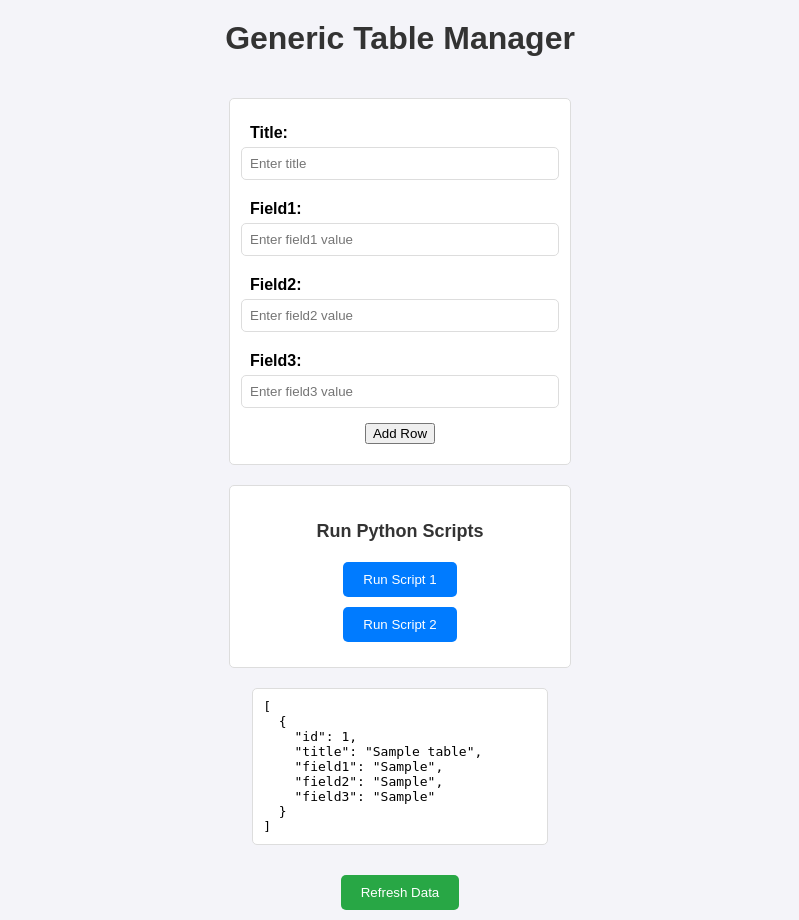
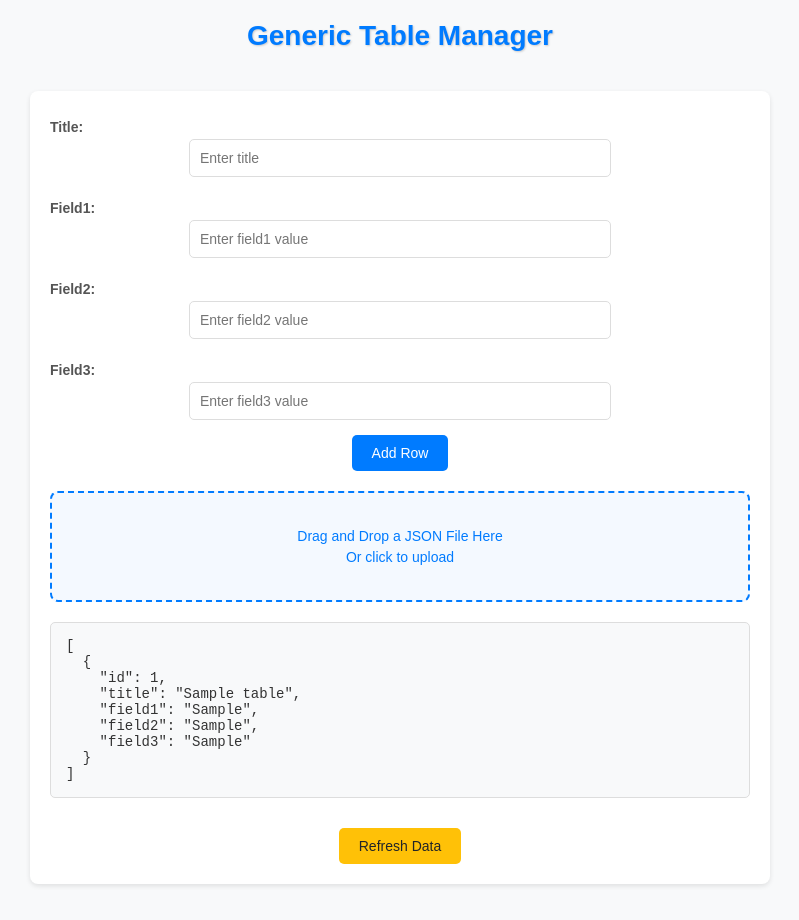
Before and after one commit to charlitos-1/offline_flask_app, a Flask app: page / in a window 1280 px wide. Shown: the whole page, without its empty margins (240-1039 px from the left). After the commit the page ends 886 px from the top, so only its background shows below. Run offline with Flask 3, Linux system fonts and the light colour scheme; tables that the repository leaves empty hold one stand-in row (values such as "Sample post").

Commit message:
add drag and drop

```diff
--- a/app.py
+++ b/app.py
@@ -39,7 +39,6 @@ def run_script():
 def get_data():
     """Retrieve all data from a table."""
     table_name = request.args.get("table_name", "generic_table")
-
     conn = db_helper.get_db_connection(DB_FILE)
     query = f"SELECT * FROM {table_name}"
     data = pd.read_sql_query(query, conn)
@@ -49,14 +48,24 @@ def get_data():
 
 @app.route("/add-row", methods=["POST"])
 def add_row():
-    """Add a new row to a specified table."""
+    """Add a single row to the table."""
     table_name = request.json.get("table_name", "generic_table")
-    row_data = request.json.get(
-        "row_data", {}
-    )  # Example: {"title": "Task 1", "field1": "Value1"}
+    row_data = request.json.get("row_data", {})
     db_helper.add_row(DB_FILE, table_name, row_data)
     return jsonify({"status": "success", "message": f"Row added to {table_name}"})
 
 
+@app.route("/add-rows", methods=["POST"])
+def add_rows():
+    """Add multiple rows to the table."""
+    table_name = request.json.get("table_name", "generic_table")
+    rows = request.json.get("rows", [])
+    for row in rows:
+        db_helper.add_row(DB_FILE, table_name, row)
+    return jsonify(
+        {"status": "success", "message": f"{len(rows)} rows added to {table_name}"}
+    )
+
+
 if __name__ == "__main__":
     main()
--- a/db_helper.py
+++ b/db_helper.py
@@ -1,5 +1,4 @@
 import sqlite3
-import pandas as pd
 import os
 
 
@@ -31,7 +30,7 @@ def initialize_database(db_file, table_name="generic_table"):
 
 
 def add_row(db_file, table_name, row_data):
-    """Adds a new row to a specified table."""
+    """Adds a single row to the table."""
     conn = get_db_connection(db_file)
     cursor = conn.cursor()
     columns = ", ".join(row_data.keys())
--- a/static/css/styles.css
+++ b/static/css/styles.css
@@ -1,106 +1,202 @@
 /* General Body Styling */
 body {
-    font-family: Arial, sans-serif;
-    text-align: center;
-    background-color: #f4f4f9;
+    font-family: 'Arial', sans-serif;
     margin: 0;
     padding: 0;
+    background-color: #f8f9fa;
+    color: #333;
     display: flex;
     flex-direction: column;
     align-items: center;
+    text-align: center;
 }
 
-/* Page Title */
 h1 {
     margin-top: 20px;
-    color: #333;
+    font-size: 28px;
+    color: #007bff;
+    text-shadow: 1px 1px 2px #ccc;
+}
+
+/* Container for Sections */
+.container {
+    margin: 20px auto;
+    padding: 20px;
+    width: 90%;
+    max-width: 700px;
+    background-color: #ffffff;
+    border-radius: 8px;
+    box-shadow: 0 2px 5px rgba(0, 0, 0, 0.1);
+    text-align: center;
 }
 
 /* Form Styling */
 form {
-    margin: 20px auto;
-    padding: 20px;
-    width: 300px;
-    background-color: #fff;
-    border: 1px solid #ddd;
-    border-radius: 5px;
+    margin-bottom: 20px;
     display: flex;
     flex-direction: column;
     align-items: center;
 }
 
 form label {
-    width: 100%;
-    margin: 5px 0 0;
     font-weight: bold;
-    text-align: left;
+    margin: 8px 0 4px;
+    font-size: 14px;
+    align-self: flex-start;
+    color: #555;
 }
 
 form input {
     width: 100%;
-    padding: 8px;
-    margin: 5px 0 15px;
+    max-width: 400px;
+    padding: 10px;
+    margin-bottom: 15px;
     border: 1px solid #ddd;
     border-radius: 5px;
+    font-size: 14px;
 }
 
-/* Script Button Section */
-.script-buttons {
-    margin: 20px auto;
+form button {
+    background-color: #007bff;
+    color: #fff;
+    border: none;
+    border-radius: 5px;
+    padding: 10px 20px;
+    font-size: 14px;
+    cursor: pointer;
+    transition: background-color 0.3s ease;
+}
+
+form button:hover {
+    background-color: #0056b3;
+}
+
+/* Drag-and-Drop Styling */
+#drop-area {
+    border: 2px dashed #007bff;
+    border-radius: 8px;
+    padding: 30px;
+    background-color: #f4f9ff;
+    color: #007bff;
+    text-align: center;
+    margin-bottom: 20px;
+    transition: background-color 0.3s ease, border-color 0.3s ease;
+    cursor: pointer;
+}
+
+#drop-area:hover {
+    background-color: #e6f2ff;
+    border-color: #0056b3;
+}
+
+#drop-area h2,
+#drop-area p {
+    margin: 5px 0;
+    font-size: 14px;
+    font-weight: 500;
+}
+
+/* JSON Preview Section */
+#json-preview {
+    margin: 20px 0;
     padding: 20px;
-    width: 300px;
+    background-color: #f8f9fa;
+    border: 1px solid #ddd;
+    border-radius: 5px;
+    text-align: left;
+    max-width: 700px;
+}
+
+#json-preview h3 {
+    margin-bottom: 10px;
+    font-size: 16px;
+    color: #333;
+}
+
+#parsed-data {
+    font-family: 'Courier New', monospace;
+    font-size: 14px;
+    padding: 10px;
     background-color: #fff;
     border: 1px solid #ddd;
     border-radius: 5px;
-    display: flex;
-    flex-direction: column;
-    align-items: center;
+    overflow-y: auto;
+    max-height: 300px;
+}
+
+#confirm-json-button {
+    display: inline-block;
+    background-color: #28a745;
+    color: #fff;
+    padding: 10px 20px;
+    border: none;
+    border-radius: 5px;
+    font-size: 14px;
+    cursor: pointer;
+    margin-top: 10px;
+    transition: background-color 0.3s ease;
+}
+
+#confirm-json-button:hover {
+    background-color: #218838;
+}
+
+/* Output Section */
+pre {
+    background-color: #f8f9fa;
+    border: 1px solid #ddd;
+    border-radius: 5px;
+    padding: 15px;
+    text-align: left;
+    max-width: 700px;
+    margin: 20px auto;
+    font-family: 'Courier New', monospace;
+    font-size: 14px;
+    overflow-x: auto;
+}
+
+/* Refresh Button */
+#refresh-data-button {
+    display: inline-block;
+    background-color: #ffc107;
+    color: #212529;
+    padding: 10px 20px;
+    border: none;
+    border-radius: 5px;
+    font-size: 14px;
+    cursor: pointer;
+    margin-top: 10px;
+    transition: background-color 0.3s ease;
+}
+
+#refresh-data-button:hover {
+    background-color: #e0a800;
+}
+
+/* Buttons for Script Execution */
+.script-buttons {
+    margin-top: 20px;
+    text-align: center;
 }
 
 .script-buttons h2 {
-    margin-bottom: 15px;
-    font-size: 18px;
-    color: #333;
+    font-size: 16px;
+    margin-bottom: 10px;
+    color: #555;
 }
 
 .script-buttons button {
-    padding: 10px 20px;
-    margin: 5px;
     background-color: #007bff;
     color: white;
     border: none;
     border-radius: 5px;
+    padding: 10px 15px;
+    margin: 5px;
+    font-size: 14px;
     cursor: pointer;
+    transition: background-color 0.3s ease;
 }
 
 .script-buttons button:hover {
     background-color: #0056b3;
 }
-
-/* Output Section */
-pre {
-    text-align: left;
-    margin: 20px auto;
-    padding: 10px;
-    width: 80%;
-    max-width: 500px;
-    background-color: #fff;
-    border: 1px solid #ddd;
-    border-radius: 5px;
-    overflow: auto;
-}
-
-/* Refresh Data Button */
-#refresh-data-button {
-    margin: 10px;
-    padding: 10px 20px;
-    background-color: #28a745;
-    color: white;
-    border: none;
-    border-radius: 5px;
-    cursor: pointer;
-}
-
-#refresh-data-button:hover {
-    background-color: #218838;
-}
--- a/static/js/scripts.js
+++ b/static/js/scripts.js
@@ -1,68 +1,134 @@
-// Function to fetch all data
+// Fetch all data from the database and display it in the output section
 async function fetchData() {
+    try {
         const response = await fetch(`/get-data?table_name=generic_table`);
+        if (!response.ok) {
+            throw new Error(`HTTP error! status: ${response.status}`);
+        }
         const data = await response.json();
         document.getElementById('output').innerText = JSON.stringify(data, null, 2);
+    } catch (error) {
+        console.error("Error fetching data:", error);
+        alert("Failed to load data. Please check the server or database.");
+    }
 }
 
-// Function to handle form submission for adding a row
+// Submit the form to add a single row
 document.getElementById('add-row-form').addEventListener('submit', async (e) => {
-    e.preventDefault(); // Prevent the form from reloading the page
+    e.preventDefault();
 
-    // Gather form data
     const title = document.getElementById('title').value;
     const field1 = document.getElementById('field1').value;
     const field2 = document.getElementById('field2').value;
     const field3 = document.getElementById('field3').value;
 
-    // Prepare the payload
-    const rowData = {
-        title: title,
-        field1: field1 || null,
-        field2: field2 || null,
-        field3: field3 || null,
-    };
+    const rowData = { title, field1, field2, field3 };
 
-    // Send the data to the server
+    try {
         const response = await fetch('/add-row', {
             method: 'POST',
             headers: { 'Content-Type': 'application/json' },
             body: JSON.stringify({ table_name: 'generic_table', row_data: rowData }),
         });
 
-    // Handle the server response
+        if (!response.ok) {
+            throw new Error(`Failed to add row: ${response.statusText}`);
+        }
+
         const result = await response.json();
         alert(result.message);
-
-    // Optionally, fetch and display updated data
-    fetchData();
+        fetchData(); // Refresh data after adding a new row
+    } catch (error) {
+        console.error("Error adding row:", error);
+        alert("Failed to add the row. Please try again.");
+    }
 });
 
-// Function to handle script buttons
-document.querySelectorAll('.script-button').forEach(button => {
-    button.addEventListener('click', async () => {
-        const scriptName = button.dataset.script;
+// Drag-and-drop JSON file upload
+const dropArea = document.getElementById('drop-area');
+const fileInput = document.getElementById('file-input');
+const preview = document.getElementById('json-preview');
+const parsedDataElement = document.getElementById('parsed-data');
+const confirmButton = document.getElementById('confirm-json-button');
+let parsedJsonData = [];
 
-        // Send the request to run the script
-        const response = await fetch('/run-script', {
+// Handle file dialog trigger
+dropArea.addEventListener('click', () => {
+    fileInput.value = ""; // Reset file input value to allow re-selection of the same file
+    fileInput.click();
+});
+
+// Handle file selection from the file input
+fileInput.addEventListener('change', (e) => {
+    const file = e.target.files[0];
+    if (file) {
+        handleFile(file);
+    }
+});
+
+// Drag-and-drop functionality
+dropArea.addEventListener('dragover', (e) => {
+    e.preventDefault();
+    dropArea.classList.add('dragging');
+});
+
+dropArea.addEventListener('dragleave', () => dropArea.classList.remove('dragging'));
+
+dropArea.addEventListener('drop', (e) => {
+    e.preventDefault();
+    dropArea.classList.remove('dragging');
+    const file = e.dataTransfer.files[0];
+    if (file) {
+        handleFile(file);
+    }
+});
+
+// Handle file processing
+function handleFile(file) {
+    if (file && file.type === 'application/json') {
+        const reader = new FileReader();
+        reader.onload = (e) => {
+            try {
+                parsedJsonData = JSON.parse(e.target.result);
+                parsedDataElement.innerText = JSON.stringify(parsedJsonData, null, 2);
+                preview.style.display = 'block';
+            } catch (err) {
+                alert('Invalid JSON file.');
+            }
+        };
+        reader.readAsText(file);
+    } else {
+        alert('Please upload a valid JSON file.');
+    }
+}
+
+// Confirm and add JSON data to the database
+confirmButton.addEventListener('click', async () => {
+    if (parsedJsonData.length === 0) {
+        alert('No data to add.');
+        return;
+    }
+
+    try {
+        const response = await fetch('/add-rows', {
             method: 'POST',
             headers: { 'Content-Type': 'application/json' },
-            body: JSON.stringify({ script_name: scriptName }),
+            body: JSON.stringify({ table_name: 'generic_table', rows: parsedJsonData }),
         });
 
-        // Handle the response
+        if (!response.ok) {
+            throw new Error(`Failed to add rows: ${response.statusText}`);
+        }
+
         const result = await response.json();
-        const output = result.output || result.error;
-        document.getElementById('output').innerText = output;
-    });
+        alert(result.message);
+        preview.style.display = 'none';
+        fetchData(); // Refresh data after adding rows
+    } catch (error) {
+        console.error("Error adding rows:", error);
+        alert("Failed to add rows. Please try again.");
+    }
 });
 
-// Add event listener for "Refresh Data" button
-document.getElementById('refresh-data-button').addEventListener('click', async () => {
-    await fetchData();
-});
-
-// Automatically fetch data on page load
-window.onload = async () => {
-    await fetchData();
-};
+// Fetch data when the page loads
+window.addEventListener('DOMContentLoaded', fetchData);
--- a/templates/index.html
+++ b/templates/index.html
@@ -10,7 +10,7 @@
     <h1>Generic Table Manager</h1>
 
     <div class="container">
-      <!-- Form to Add Data -->
+      <!-- Form to Add a Row -->
       <form id="add-row-form">
         <label for="title">Title:</label>
         <input
@@ -48,15 +48,18 @@
         <button type="submit">Add Row</button>
       </form>
 
-      <!-- Section to Run Python Scripts -->
-      <div class="script-buttons">
-        <h2>Run Python Scripts</h2>
-        <button class="script-button" data-script="example_script1.py">
-          Run Script 1
-        </button>
-        <button class="script-button" data-script="example_script2.py">
-          Run Script 2
-        </button>
+      <!-- Drag-and-Drop JSON Upload -->
+      <div id="drop-area">
+        <h2>Drag and Drop a JSON File Here</h2>
+        <p>Or click to upload</p>
+      </div>
+      <input type="file" id="file-input" accept=".json" style="display: none" />
+
+      <!-- JSON Preview -->
+      <div id="json-preview" style="display: none">
+        <h3>Parsed JSON Data</h3>
+        <pre id="parsed-data"></pre>
+        <button id="confirm-json-button">Confirm and Add to Database</button>
       </div>
 
       <!-- Output Section -->
```
Also changed, not shown: sample_data.json (added, +26 -0 lines). Lines whose indentation alone changed are shown as unchanged.
